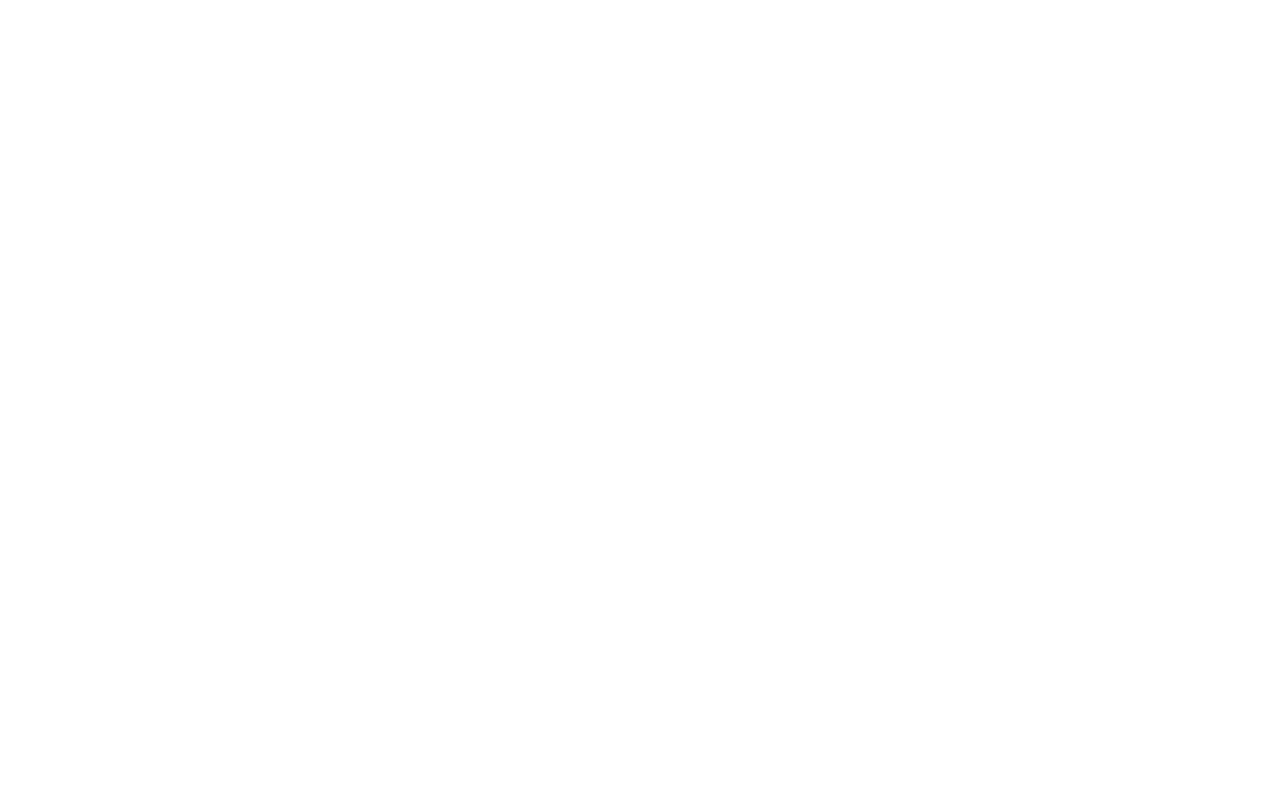
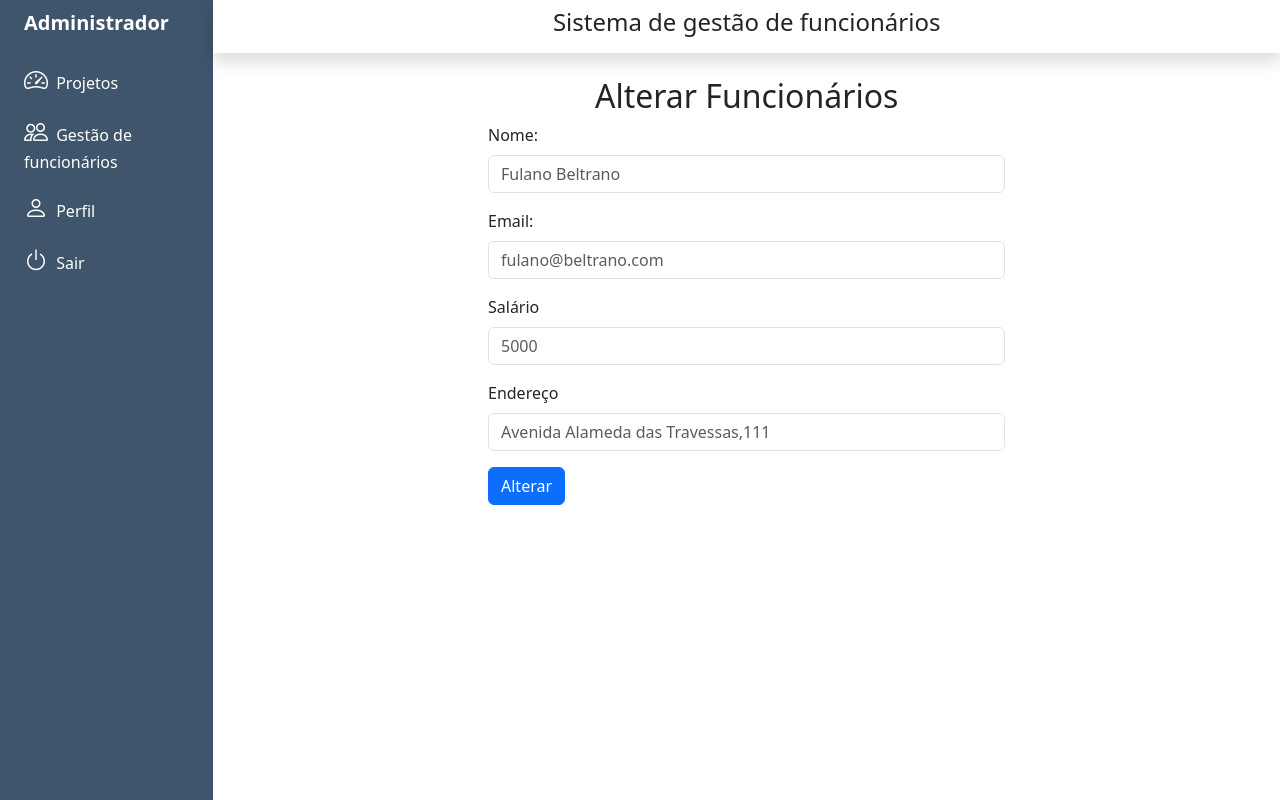
Before and after one commit to Jezebel1990/management-system, a React (Vite) app in the folder frontend/: page /employeeEdit/1 in a window 1280 px wide. Before the commit this address had no page. Built offline with nearby package versions, Linux system fonts and the light colour scheme; no server answers.

Commit message:
create update  employee

```diff
--- a/frontend/src/App.jsx
+++ b/frontend/src/App.jsx
@@ -20,7 +20,7 @@
         <Route path='/employee' element={<Employee />}></Route>
         <Route path='/profile' element={<Profile />}></Route>
         <Route path='/create' element={<AddEmployee />}></Route>
-        <Route path='employeeEdit:id' element={<EmployeeEdit/>}></Route>
+        <Route path='/employeeEdit/:id' element={<EmployeeEdit/>}></Route>
         </Route>
         <Route path='/login' element={<Login />}></Route>
       </Routes>
--- a/frontend/src/Dashboard.jsx
+++ b/frontend/src/Dashboard.jsx
@@ -22,7 +22,7 @@
                     </li>
 
                     <li>
-                        <Link to="/employee" className="nav-link px-0 align-middle text-white">
+                        <Link to="/" className="nav-link px-0 align-middle text-white">
                             <i className="fs-4 bi-people"></i> <span className="ms-1 d-none d-sm-inline">Gestão de funcionários</span> </Link>
                             </li>
                     <li>
--- a/frontend/src/Employee.jsx
+++ b/frontend/src/Employee.jsx
@@ -1,3 +1,4 @@
+/* eslint-disable no-unused-vars */
 /* eslint-disable no-undef */
 // eslint-disable-next-line no-unused-vars
 import axios from 'axios';
@@ -20,6 +21,18 @@
     })
     .catch(err => console.log(err));
   }, [])
+
+  const handleDelete = (id) => {
+    axios.delete('http://localhost:8081/delete/'+id)
+    .then(res => {
+      if(res.data.Status === "Success") {
+        window.location.reload(true);
+      } else {
+        alert("Error")
+      }
+    } )
+    .catch(err => console.log(err));
+  }
 
   return (
     <div className='px-5 py-3'>
@@ -50,8 +63,8 @@
       <td>{employee.address}</td>
       <td>{employee.salary}</td>
      <td>
-      <Link to={`employeeEdit/`+employee.id} className='btn btn-primary btn-sm me-2'>editar</Link>
-      <button className='btn btn-sm btn-danger'>deletar</button>
+      <Link to={`/employeeEdit/`+employee.id} className='btn btn-primary btn-sm me-2'>editar</Link>
+      <button onClick={event => handleDelete(employee.id)}  className='btn btn-sm btn-danger'>deletar</button>
       </td>
     </tr>
   })}
--- a/frontend/src/EmployeeEdit.jsx
+++ b/frontend/src/EmployeeEdit.jsx
@@ -23,9 +23,9 @@
     axios.get('http://localhost:8081/get/'+id)
     .then(res => {
       setData({...data, name: res.data.Result[0].name,
-        email: res.data.Result[0].email,
-        address: res.data.Result[0].address,
-        salary: res.data.Result[0].salary
+              email: res.data.Result[0].email,
+              address: res.data.Result[0].address,
+              salary: res.data.Result[0].salary
     })
     })
     .catch(err =>console.log(err));
@@ -35,9 +35,12 @@
 
   const handleSubmit = (event) => {
     event.preventDefault();
-     axios.post('http://localhost:8081/update', data)
+     axios.put('http://localhost:8081/update/'+id, data)
      .then(res => {
-       navigate('/employee')
+          if(res.data.Status === "Success") {
+                  navigate('/employee')
+
+      }
      })
     .catch(err => console.log(err));
 
@@ -79,4 +82,4 @@
 
 
 
-export default EmployeeEdit
+export default EmployeeEdit;
```
